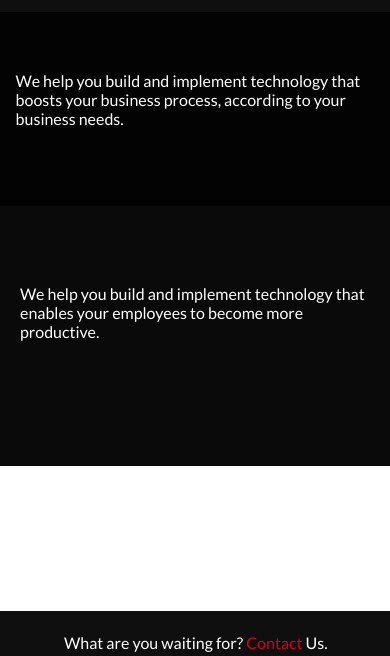
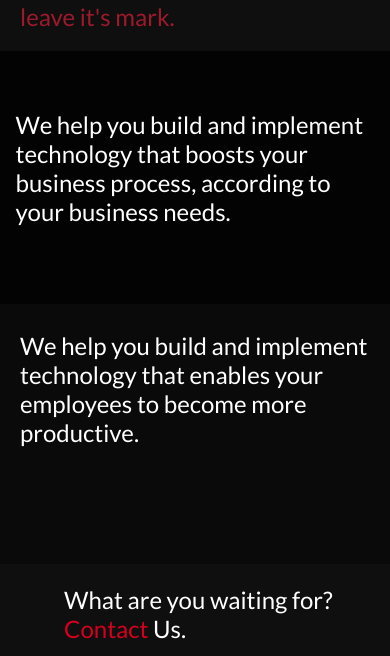
Before and after one commit to Laciann/atmark, a plain HTML site: page index.html in a window 390 px wide. Shown: the part 123-779 px from the top of the page. Drawn offline with Linux system fonts and the light colour scheme.

Commit message:
another one

```diff
--- a/style.css
+++ b/style.css
@@ -4,7 +4,7 @@
 }
 
 body{
-    overflow: hidden;
+    /* overflow: hidden; */
     font-family: 'Lato', sans-serif;
 }
 
@@ -111,13 +111,13 @@ body{
   @media screen and (max-width: 900px) {
 
 
+
+
     .grid-container{
         display: block;
   }
 
-  .left p, .right p, .middle p, .bottom p {
-    font-size: 1rem;
-}
+
 
   .middle{
     position: relative;
@@ -143,26 +143,29 @@ body{
        margin-left: 4%;
        margin-right: 4%;
        margin-top: 5%;
+       font-size: 1.5rem;
    }
    .right{
        width: 100%;
-       padding-top: 5%;
-        padding-bottom: 27%;
+       padding-top: 2%;
+        padding-bottom: 30%;
        height: auto;
+
    }
 
    .right p{
        margin-top: 5%;
-       padding-top: 10%;
-       padding-bottom: 20px;
+
        margin-left: 20px;
        margin-right: 20px;
+       font-size: 1.5rem;
    }
 
    .bottom{
        padding-top: 10px;
+       padding-bottom: 30px;
        width: 100%;
-       position: absolute;
+       position: relative;
        left: 0;
        bottom: 0;
        height: 100px;
```
